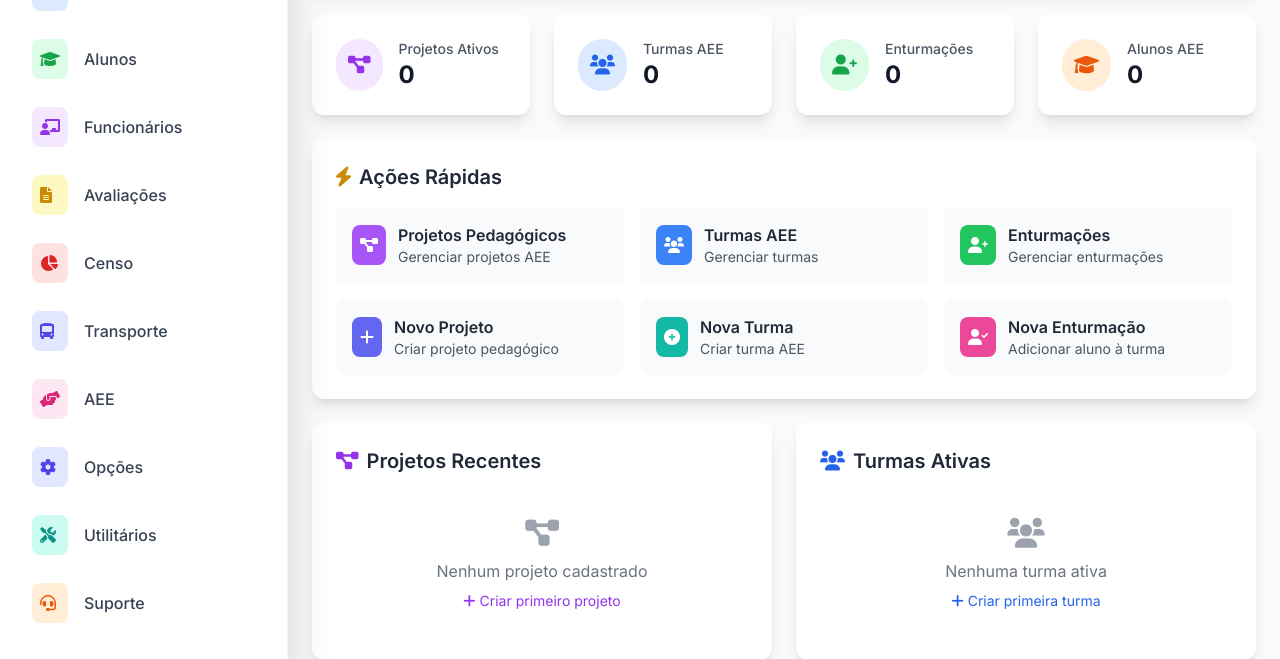
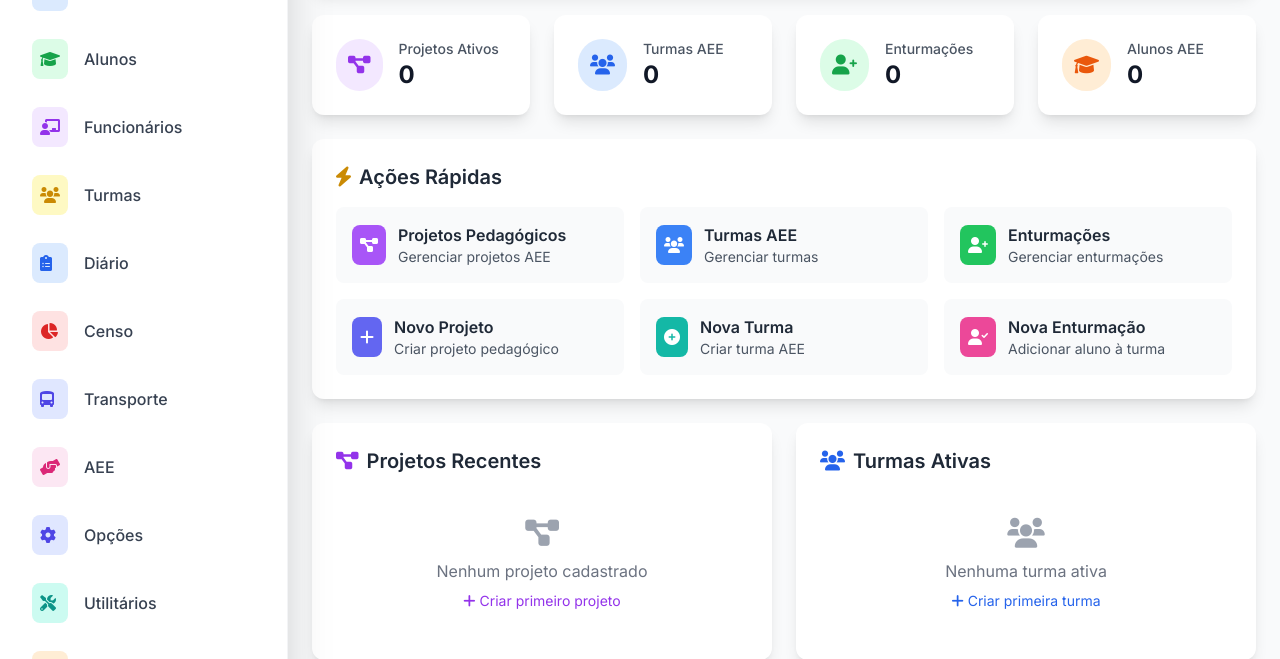
Before and after one commit to LuanCarrieiros/Guto, a Django app: page /aee/ in a window 1280 px wide. Shown: the part 145-804 px from the top of the page. Run offline with Django 5.2, Linux system fonts and the light colour scheme; a user stored in the database is signed in; data that the repository does not hold is empty; style sheets or scripts are compiled from the project's sources; some libraries are stand-ins or nearby versions.

Commit message:
Update base.html

```diff
--- a/templates/base.html
+++ b/templates/base.html
@@ -81,9 +81,16 @@
 
                 <a href="{% url 'avaliacao:avaliacao_home' %}" class="flex items-center space-x-4 px-4 py-3 rounded-xl text-gray-700 hover:bg-gradient-to-r hover:from-yellow-50 hover:to-orange-50 hover:text-yellow-700 transition-all duration-300 group">
                     <div class="p-2 rounded-lg bg-yellow-100 text-yellow-600 group-hover:bg-yellow-200">
-                        <i class="fas fa-file-alt w-5 h-5"></i>
+                        <i class="fas fa-users w-5 h-5"></i>
                     </div>
-                    <span class="font-medium">Avaliações</span>
+                    <span class="font-medium">Turmas</span>
+                </a>
+
+                <a href="{% url 'diario:home' %}" class="flex items-center space-x-4 px-4 py-3 rounded-xl text-gray-700 hover:bg-gradient-to-r hover:from-blue-50 hover:to-indigo-50 hover:text-blue-700 transition-all duration-300 group">
+                    <div class="p-2 rounded-lg bg-blue-100 text-blue-600 group-hover:bg-blue-200">
+                        <i class="fas fa-clipboard-list w-5 h-5"></i>
+                    </div>
+                    <span class="font-medium">Diário</span>
                 </a>
 
                 <a href="{% url 'censo:censo_home' %}" class="flex items-center space-x-4 px-4 py-3 rounded-xl text-gray-700 hover:bg-gradient-to-r hover:from-red-50 hover:to-pink-50 hover:text-red-700 transition-all duration-300 group">
@@ -172,6 +179,10 @@
     <!-- Sistema de Notificações -->
     {% include 'avaliacao/notifications.html' %}
 
+    <!-- Sistema de Navegação Inteligente -->
+    {% load static %}
+    <script src="{% static 'js/navigation.js' %}"></script>
+
     {% block extra_js %}{% endblock %}
 </body>
 </html>
```
